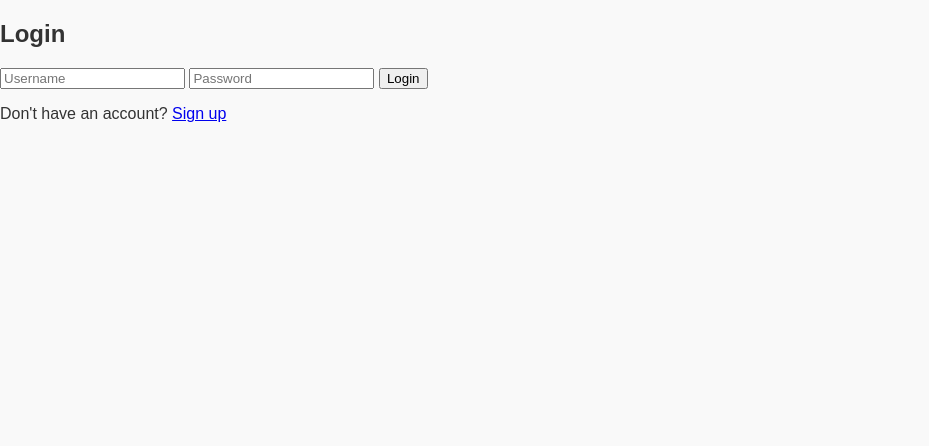
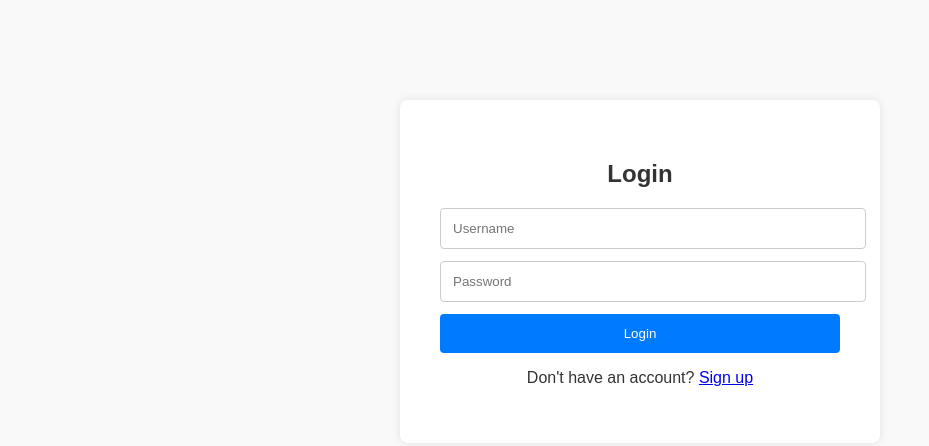
Before and after one commit to ProTraderr4006/Fresh-Start, a plain HTML site: page login.html in a window 1280 px wide. Shown: the whole page, without its empty margins (0-929 px from the left). Drawn offline with Linux system fonts and the light colour scheme.

Commit message:
Update style.css

```diff
--- a/style.css
+++ b/style.css
@@ -52,3 +52,37 @@ body {
   text-decoration: none;
   border-radius: 5px;
 }
+
+
+.form-container {
+  max-width: 400px;
+  margin: 100px auto;
+  padding: 40px;
+  background: white;
+  border-radius: 8px;
+  box-shadow: 0 0 10px rgba(0,0,0,0.1);
+  text-align: center;
+}
+
+.form-container input {
+  display: block;
+  width: 100%;
+  padding: 12px;
+  margin: 12px 0;
+  border: 1px solid #ccc;
+  border-radius: 4px;
+}
+
+.form-container button {
+  background: #007bff;
+  color: white;
+  padding: 12px;
+  width: 100%;
+  border: none;
+  border-radius: 4px;
+  cursor: pointer;
+}
+
+.form-container button:hover {
+  background: #0056b3;
+}
```
